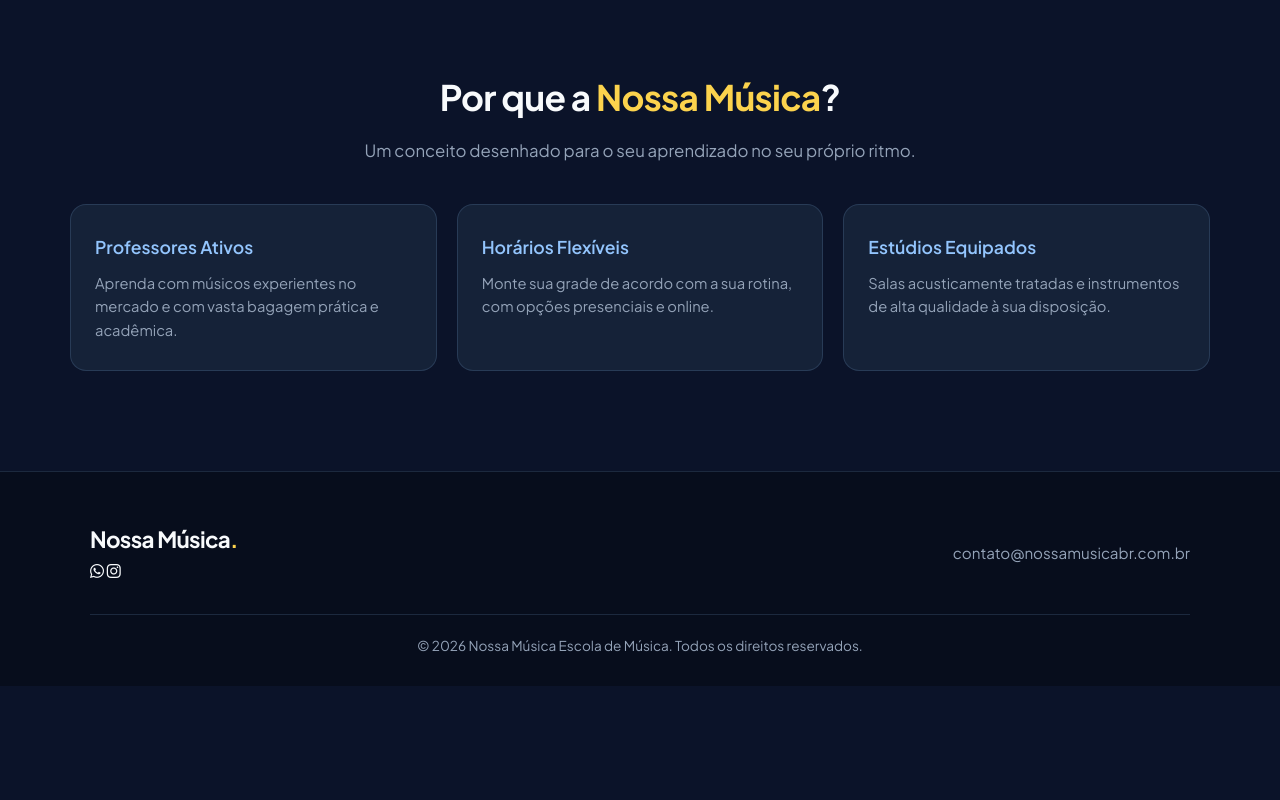
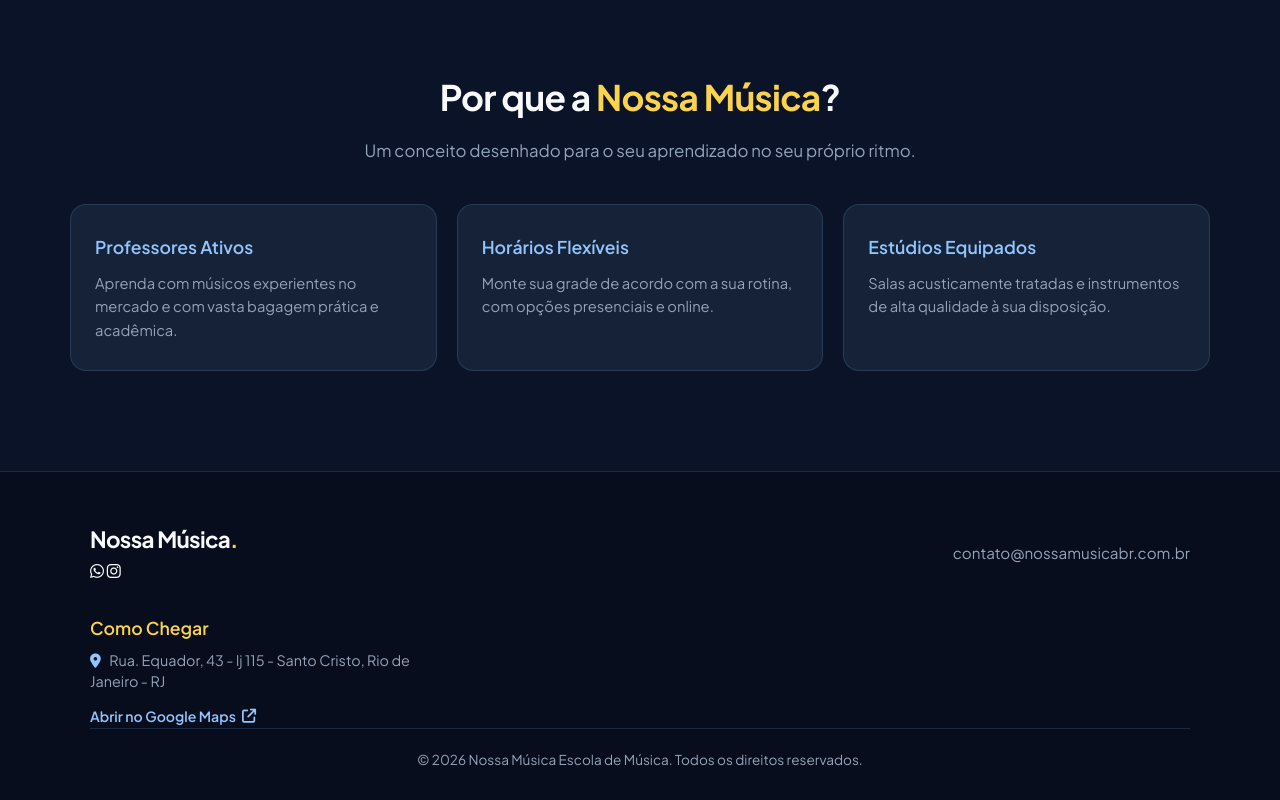
Before and after one commit to WilliamAlvarenga/nsmusic, a plain HTML site: page index.html in a window 1280 px wide. Shown: the part 1691-2491 px from the top of the page. Before the commit the page ends 2377 px from the top, so only its background shows below. Drawn offline with Linux system fonts and the light colour scheme.

Commit message:
Update index.html

```diff
--- a/index.html
+++ b/index.html
@@ -442,6 +442,58 @@
       padding-top: 20px;
     }
 
+    /* Estilos da Seção "Como Chegar" e Alinhamento do Rodapé */
+.footer-info {
+  display: flex;
+  flex-direction: column;
+  gap: 12px;
+}
+
+.footer-email {
+  color: var(--text-muted);
+  font-size: 0.95rem;
+}
+
+.footer-location {
+  display: flex;
+  flex-direction: column;
+  gap: 8px;
+  max-width: 320px;
+}
+
+.footer-location h3 {
+  font-size: 1.1rem;
+  font-weight: 600;
+  color: var(--accent-yellow);
+}
+
+.footer-location p {
+  color: var(--text-muted);
+  font-size: 0.9rem;
+  line-height: 1.5;
+}
+
+.footer-location p i {
+  color: var(--pastel-blue);
+  margin-right: 6px;
+}
+
+.map-link {
+  display: inline-flex;
+  align-items: center;
+  gap: 6px;
+  color: var(--pastel-blue);
+  font-size: 0.88rem;
+  font-weight: 600;
+  margin-top: 4px;
+  transition: var(--transition);
+}
+
+.map-link:hover {
+  color: var(--accent-yellow);
+  text-decoration: underline;
+}
+
     /* --------------------------------------------------
        8. Ajustes de Responsividade
     -------------------------------------------------- */
@@ -625,8 +677,19 @@
           </a>
         </div>
       </div>
-  <p style="color: var(--text-muted); font-size: 0.95rem;">contato@nossamusicabr.com.br</p>
+      <p class="footer-email">contato@nossamusicabr.com.br</p>
     </div>
+
+
+        <div class="footer-location">
+          <h3>Como Chegar</h3>
+          <p><i class="fa-solid fa-location-dot"></i> Rua. Equador, 43 - lj 115  - Santo Cristo, Rio de Janeiro - RJ</p>
+          <a href="https://maps.google.com/?q=Rua.+Equador,+43+-+lj+115+-+Santo+Cristo,+Rio+de+Janeiro+-+RJ" target="_blank" class="map-link">
+            Abrir no Google Maps <i class="fa-solid fa-arrow-up-right-from-square"></i>
+          </a>
+        </div>
+
+
       <div class="footer-copy">
         <p>&copy; 2026 Nossa Música Escola de Música. Todos os direitos reservados.</p>
       </div>
```
Lines whose indentation alone changed are shown as unchanged.
